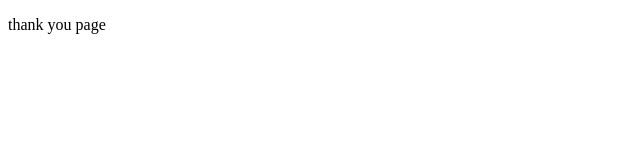
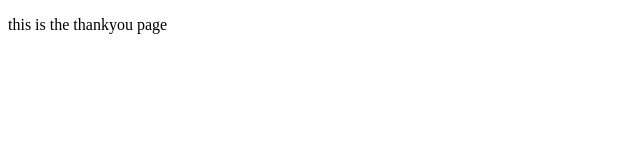
Before and after one commit to fcwave/fcwave.github.io, a plain HTML site: page thankyou.html in a window 1280 px wide. Shown: the full height of the page, 0-640 px from the left. Drawn offline with Linux system fonts and the light colour scheme.

Commit message:
add in html tag

```diff
--- a/thankyou.html
+++ b/thankyou.html
@@ -1,7 +1,11 @@
 <!DOCTYPE html>
+<html>
 <head>
-<title>thank you page</title>
+<title>this is the thank you page</title>
 </head>
 
 <body>
-<p>thank you page</p>
+<p>this is the thankyou page</p>
+</body>
+
+</html>
```
Also changed, not shown: index.html (+5 -1 lines), new.html (+4 -0 lines).
